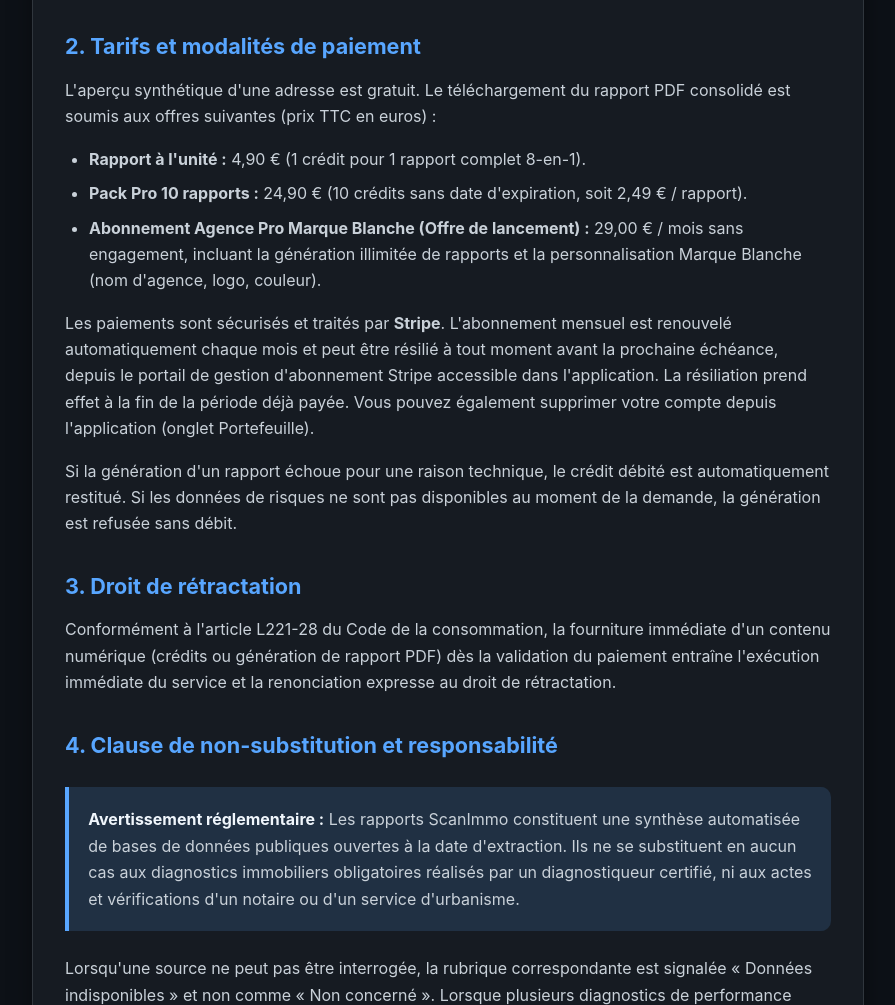
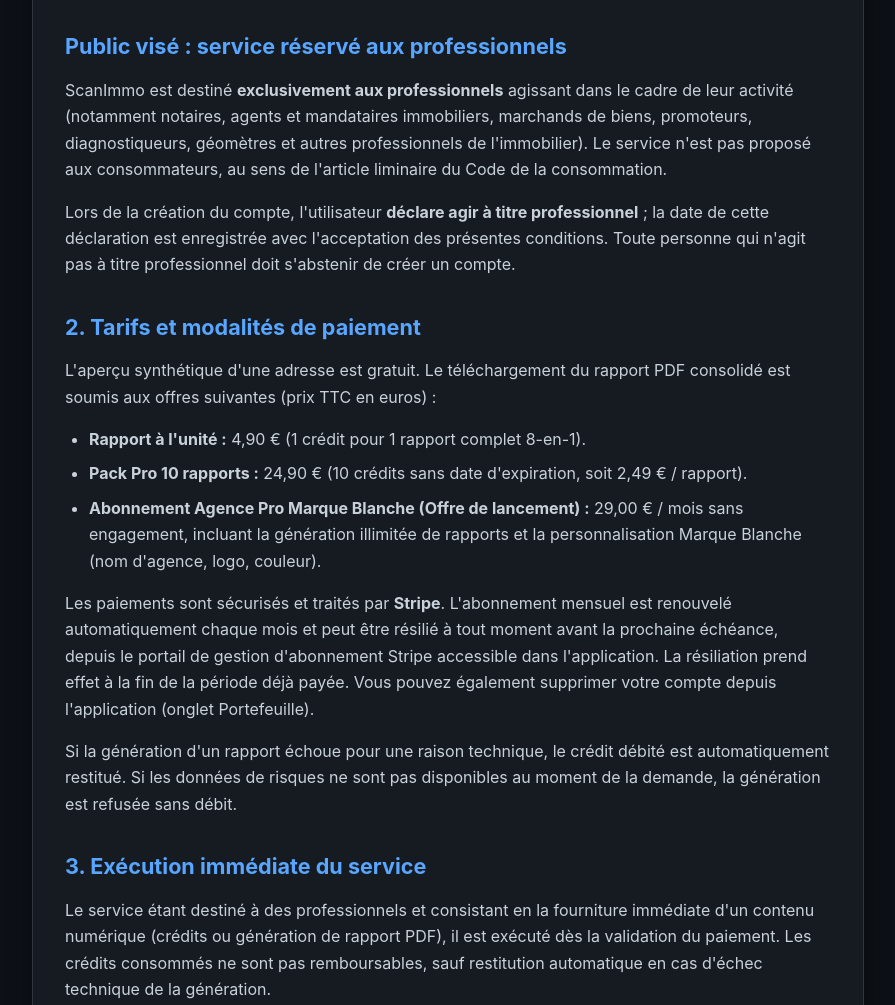
Before and after one commit to aietec/legal-pages, a plain HTML site: page scanimmo/terms.html in a window 1280 px wide. Shown: the part 406-1411 px from the top of the page, without its empty margins (192-1087 px from the left). Drawn offline with Linux system fonts and the light colour scheme.

Commit message:
ScanImmo : service réservé aux professionnels (déclaration à l'inscription)

```diff
--- a/scanimmo/terms.html
+++ b/scanimmo/terms.html
@@ -27,6 +27,12 @@
       </section>
 
       <section>
+        <h2>Public visé : service réservé aux professionnels</h2>
+        <p>ScanImmo est destiné <strong>exclusivement aux professionnels</strong> agissant dans le cadre de leur activité (notamment notaires, agents et mandataires immobiliers, marchands de biens, promoteurs, diagnostiqueurs, géomètres et autres professionnels de l'immobilier). Le service n'est pas proposé aux consommateurs, au sens de l'article liminaire du Code de la consommation.</p>
+        <p>Lors de la création du compte, l'utilisateur <strong>déclare agir à titre professionnel</strong> ; la date de cette déclaration est enregistrée avec l'acceptation des présentes conditions. Toute personne qui n'agit pas à titre professionnel doit s'abstenir de créer un compte.</p>
+      </section>
+
+      <section>
         <h2>2. Tarifs et modalités de paiement</h2>
         <p>L'aperçu synthétique d'une adresse est gratuit. Le téléchargement du rapport PDF consolidé est soumis aux offres suivantes (prix TTC en euros) :</p>
         <ul>
@@ -39,8 +45,8 @@
       </section>
 
       <section>
-        <h2>3. Droit de rétractation</h2>
-        <p>Conformément à l'article L221-28 du Code de la consommation, la fourniture immédiate d'un contenu numérique (crédits ou génération de rapport PDF) dès la validation du paiement entraîne l'exécution immédiate du service et la renonciation expresse au droit de rétractation.</p>
+        <h2>3. Exécution immédiate du service</h2>
+        <p>Le service étant destiné à des professionnels et consistant en la fourniture immédiate d'un contenu numérique (crédits ou génération de rapport PDF), il est exécuté dès la validation du paiement. Les crédits consommés ne sont pas remboursables, sauf restitution automatique en cas d'échec technique de la génération.</p>
       </section>
 
       <section>
```
Also changed, not shown: scanimmo/privacy.html (+2 -2 lines).
